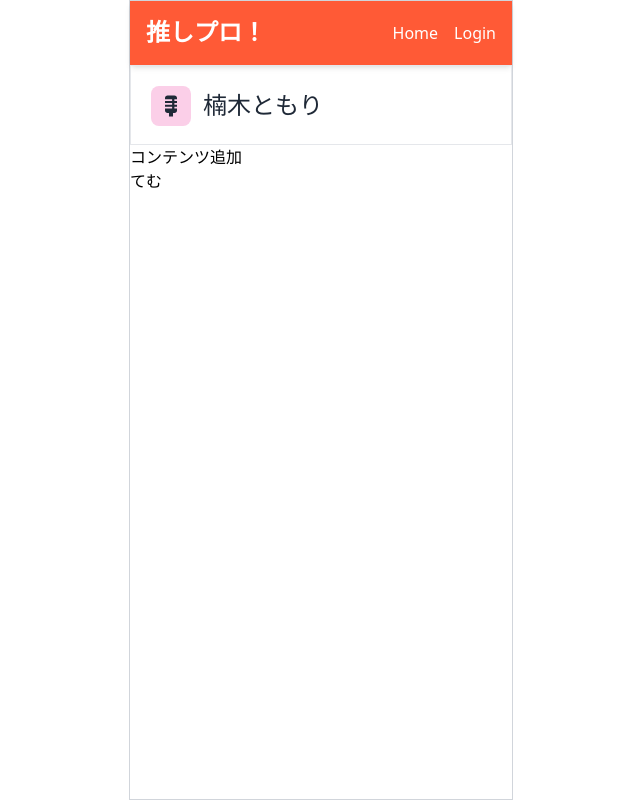
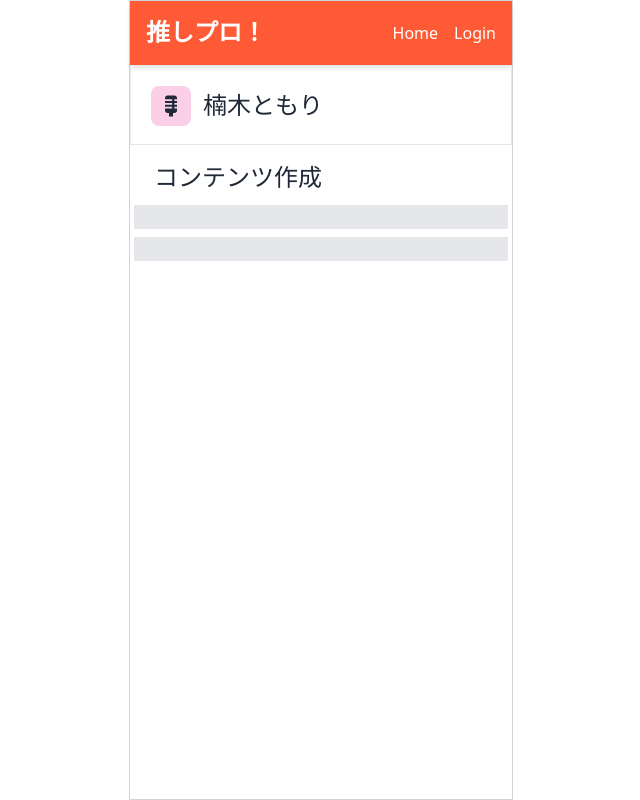
Before and after one commit to senntou/oshi-project, a Next.js app in the folder frontend/: page /actors/1/contents/new in a window 1280 px wide. Shown: the whole page, without its empty margins (319-959 px from the left). Built offline with nearby package versions, Linux system fonts and the light colour scheme; no server answers; a web font is replaced by a local one.

Commit message:
以降のためpush

```diff
--- a/frontend/app/actors/[entertainerId]/contents/new/page.tsx
+++ b/frontend/app/actors/[entertainerId]/contents/new/page.tsx
@@ -1,8 +1,16 @@
+'use client';
+
+import TitleCard from '@/app/components/ui/shared/TitleCard';
+
 const CreateContentPage = () => {
+  const onSubmit = async () => {};
   return (
-    <div>
-      <h1>コンテンツ追加</h1>
-      <a>てむ</a>
+    <div className="p-1">
+      <TitleCard>コンテンツ作成</TitleCard>
+      <form className="flex flex-col space-y-2" onSubmit={onSubmit}>
+        <input className="form-control bg-gray-200" type="text" name="title" />{' '}
+        <input className="bg-gray-200" type="text" name="description" />
+      </form>
     </div>
   );
 };
--- a/frontend/app/actors/[entertainerId]/contents/page.tsx
+++ b/frontend/app/actors/[entertainerId]/contents/page.tsx
@@ -1,4 +1,7 @@
+'use client';
 import ContentCatergoryList from '@/app/components/ui/entertainers/ContentCategoryList';
+import { useParams } from 'next/navigation';
+import { useRouter } from 'next/navigation';
 import { IoAddOutline } from 'react-icons/io5';
 
 // TODO: APIからデータを取得する
@@ -49,10 +52,16 @@ const entertainer = {
 };
 
 const EntertainerPage = () => {
+  const router = useRouter();
+  const { entertainerId } = useParams();
+  const onClickNewButton = () => {
+    router.push(`/actors/${entertainerId}/contents/new`);
+  };
+
   return (
     <div className="flex h-full max-h-full w-full justify-center">
       <div className="relative h-full w-full">
-        <div className="absolute top-0 bottom-0 left-0 right-0 overflow-scroll">
+        <div className="absolute top-0 bottom-0 left-0 right-0 overflow-y-scroll no-scrollbar">
           <ContentCatergoryList
             contentCategories={entertainer.contentCategories}
           />
@@ -60,7 +69,10 @@ const EntertainerPage = () => {
       </div>
 
       <div className="relative">
-        <button className="absolute bottom-5 right-5 bg-basecolor text-2xl text-white rounded-full p-2 shadow">
+        <button
+          onClick={onClickNewButton}
+          className="absolute bottom-5 right-5 bg-basecolor text-2xl text-white rounded-full p-2 shadow"
+        >
           <IoAddOutline />
         </button>
       </div>
--- /dev/null
+++ b/frontend/app/components/ui/shared/TitleCard.tsx
@@ -0,0 +1,15 @@
+type TitleCardProps = {
+  children: string;
+};
+
+const TitleCard = ({ children }: TitleCardProps) => {
+  return (
+    <div className="flex h-14 justify-between w-full p-1 px-5 ">
+      <h2 className="my-auto text-2xl font-MPlusRounded1c text-gray-800">
+        {children}
+      </h2>
+    </div>
+  );
+};
+
+export default TitleCard;
--- a/frontend/app/styles/globals.css
+++ b/frontend/app/styles/globals.css
@@ -3,3 +3,22 @@
 @tailwind base;
 @tailwind components;
 @tailwind utilities;
+
+/* Hide scroll bar */
+@layer utilities {
+  /* Hide scrollbar for Chrome, Safari and Opera */
+  .no-scrollbar::-webkit-scrollbar {
+    display: none;
+  }
+  /* Hide scrollbar for IE, Edge and Firefox */
+  .no-scrollbar {
+    -ms-overflow-style: none;  /* IE and Edge */
+    scrollbar-width: none;  /* Firefox */
+  }
+}
+
+
+h1, h2, h3, h4, h5, h6, p, a, span, div, li, ul, ol, dl, dt, dd, table, th, td, input, textarea, button {
+  user-select: none; /* テキスト選択を禁止 */
+  cursor: default;   /* カーソルを通常に */
+}
--- a/frontend/package.json
+++ b/frontend/package.json
@@ -10,7 +10,7 @@
   },
   "dependencies": {
     "firebase": "^10.13.1",
-    "next": "14.2.8",
+    "next": "^14.2.13",
     "react": "^18",
     "react-dom": "^18",
     "react-icons": "^5.3.0"
@@ -23,6 +23,6 @@
     "eslint-config-next": "14.2.8",
     "postcss": "^8",
     "tailwindcss": "^3.4.1",
-    "typescript": "^5"
+    "typescript": "^5.6.2"
   }
 }
```
Also changed, not shown: 1 other file (tests, documents, lock files or other folders).
